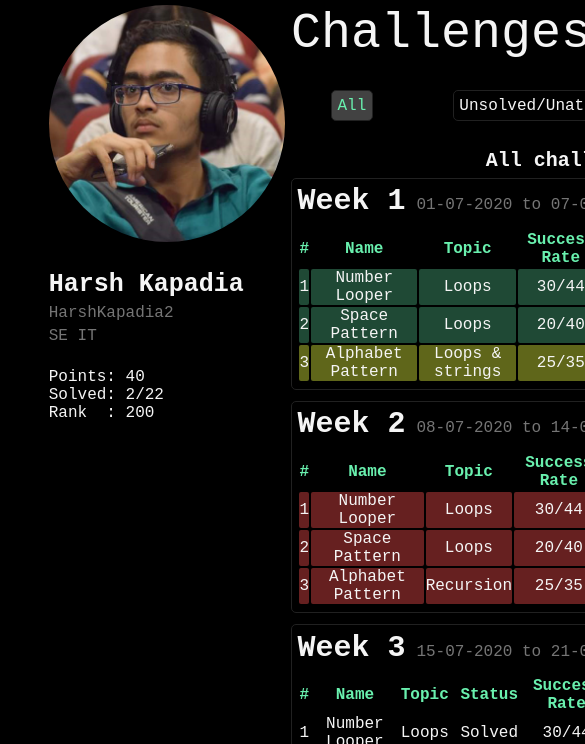
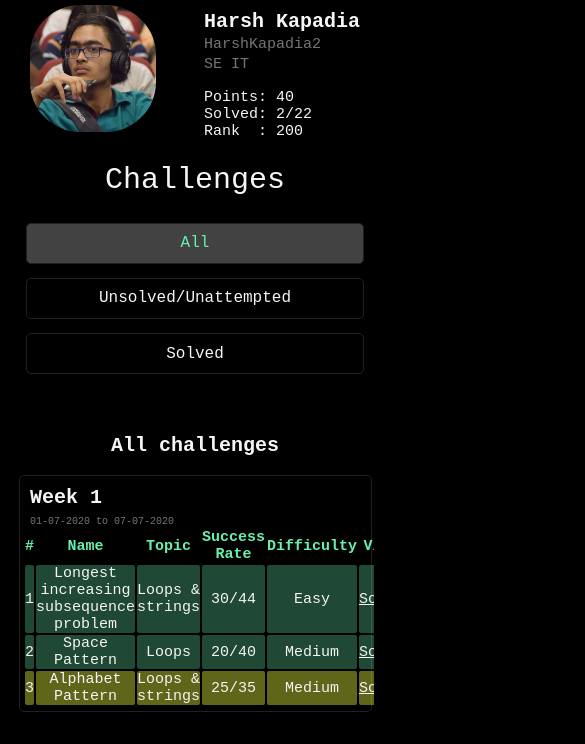
Before and after one commit to HarshKapadia2/sample-challenges-page, a plain HTML site: page index.html in a window 390 px wide. Shown: the part 87-831 px from the top of the page, 585 px wide, since content can reach past the window. Drawn offline with Linux system fonts and the light colour scheme; a web font is replaced by a local one.

Commit message:
:sparkles: feat: `main` section is responsive

```diff
--- a/index.html
+++ b/index.html
@@ -67,6 +67,7 @@
                     <img src="./static/img/harsh_kapadia_pic.jpg" alt="HK">
                 </div>
 
+                <div class="account-details">
                     <div class="name">Harsh Kapadia</div>
                     <div class="username">HarshKapadia2</div>
                     <div class="year-branch">SE IT</div>
@@ -75,6 +76,7 @@
                         <div class="points">Points: 40</div>
                         <div class="solved">Solved: 2/22</div>
                         <div class="rank">Rank&nbsp; : 200</div>
+                    </div>
                 </div>
             </div>
 
@@ -97,6 +99,7 @@
                                 <div class="date-range">01-07-2020 to 07-07-2020</div>
                             </div>
 
+                            <div class="table-limits">
                                 <table>
                                     <tr>
                                         <th>#</th>
@@ -110,8 +113,8 @@
 
                                     <tr class="tr-solved">
                                         <td>1</td>
-                                    <td>Number Looper</td>
-                                    <td>Loops</td>
+                                        <td>Longest increasing subsequence problem</td>
+                                        <td>Loops & strings</td>
                                         <td>30/44</td>
                                         <td>Easy</td>
                                         <td><a href="#">Solve</a></td>
@@ -139,6 +142,7 @@
                                     </tr>
                                 </table>
                             </div>
+                        </div>
 
                         <div class="week">
                             <div class="week-info">
@@ -146,6 +150,7 @@
                                 <div class="date-range">08-07-2020 to 14-07-2020</div>
                             </div>
 
+                            <div class="table-limits">
                                 <table>
                                     <tr>
                                         <th>#</th>
@@ -188,6 +193,7 @@
                                     </tr>
                                 </table>
                             </div>
+                        </div>
 
                         <div class="week">
                             <div class="week-info">
@@ -195,6 +201,7 @@
                                 <div class="date-range">15-07-2020 to 21-07-2020</div>
                             </div>
 
+                            <div class="table-limits">
                                 <table>
                                     <tr>
                                         <th>#</th>
@@ -241,6 +248,7 @@
                                     </tr>
                                 </table>
                             </div>
+                        </div>
 
                         <div class="week">
                             <div class="week-info">
@@ -248,6 +256,7 @@
                                 <div class="date-range">22-07-2020 to 28-07-2020</div>
                             </div>
 
+                            <div class="table-limits">
                                 <table>
                                     <tr>
                                         <th>#</th>
@@ -295,6 +304,7 @@
                                 </table>
                             </div>
                         </div>
+                    </div>
 
                     <div class="challenges-container-unsolved">
                         <div class="challenge-type-title">Unsolved/unattempted challenges</div>
@@ -305,6 +315,7 @@
                                 <div class="date-range">01-07-2020 to 07-07-2020</div>
                             </div>
 
+                            <div class="table-limits">
                                 <table>
                                     <tr>
                                         <th>#</th>
@@ -327,6 +338,7 @@
                                     </tr>
                                 </table>
                             </div>
+                        </div>
 
                         <div class="week">
                             <div class="week-info">
@@ -334,6 +346,7 @@
                                 <div class="date-range">08-07-2020 to 14-07-2020</div>
                             </div>
 
+                            <div class="table-limits">
                                 <table>
                                     <tr>
                                         <th>#</th>
@@ -376,6 +389,7 @@
                                     </tr>
                                 </table>
                             </div>
+                        </div>
 
                         <div class="week">
                             <div class="week-info">
@@ -383,6 +397,7 @@
                                 <div class="date-range">15-07-2020 to 21-07-2020</div>
                             </div>
 
+                            <div class="table-limits">
                                 <table>
                                     <tr>
                                         <th>#</th>
@@ -407,6 +422,7 @@
                                     </tr>
                                 </table>
                             </div>
+                        </div>
 
                         <div class="week">
                             <div class="week-info">
@@ -414,6 +430,7 @@
                                 <div class="date-range">22-07-2020 to 28-07-2020</div>
                             </div>
 
+                            <div class="table-limits">
                                 <table>
                                     <tr>
                                         <th>#</th>
@@ -461,6 +478,7 @@
                                 </table>
                             </div>
                         </div>
+                    </div>
 
                     <div class="challenges-container-solved">
                         <div class="challenge-type-title">Solved challenges</div>
@@ -471,6 +489,7 @@
                                 <div class="date-range">01-07-2020 to 07-07-2020</div>
                             </div>
 
+                            <div class="table-limits">
                                 <table>
                                     <tr>
                                         <th>#</th>
@@ -484,8 +503,8 @@
 
                                     <tr class="tr-solved">
                                         <td>1</td>
-                                    <td>Number Looper</td>
-                                    <td>Loops</td>
+                                        <td>Longest increasing subsequence problem</td>
+                                        <td>Loops & strings</td>
                                         <td>30/44</td>
                                         <td>Easy</td>
                                         <td><a href="#">Solve</a></td>
@@ -503,6 +522,7 @@
                                     </tr>
                                 </table>
                             </div>
+                        </div>
 
                         <div class="week">
                             <div class="week-info">
@@ -510,6 +530,7 @@
                                 <div class="date-range">08-07-2020 to 14-07-2020</div>
                             </div>
 
+                            <div class="table-limits">
                                 <table>
                                     <tr>
                                         <th>#</th>
@@ -522,6 +543,7 @@
                                     </tr>
                                 </table>
                             </div>
+                        </div>
 
                         <div class="week">
                             <div class="week-info">
@@ -529,6 +551,7 @@
                                 <div class="date-range">15-07-2020 to 21-07-2020</div>
                             </div>
 
+                            <div class="table-limits">
                                 <table>
                                     <tr>
                                         <th>#</th>
@@ -564,6 +587,7 @@
                                     </tr>
                                 </table>
                             </div>
+                        </div>
 
                         <div class="week">
                             <div class="week-info">
@@ -571,6 +595,7 @@
                                 <div class="date-range">22-07-2020 to 28-07-2020</div>
                             </div>
 
+                            <div class="table-limits">
                                 <table>
                                     <tr>
                                         <th>#</th>
@@ -583,6 +608,7 @@
                                         <th>Editorial</th>
                                     </tr>
                                 </table>
+                            </div>
                         </div>
                     </div>
                 </div>
--- a/static/css/main.css
+++ b/static/css/main.css
@@ -163,3 +163,130 @@ td
     color: #69f0ae;
     background-color: #424242;
 }
+
+
+/* Media queries */
+
+@media screen and (max-width: 1295px)
+{
+    main
+    {
+        width: 95%;
+        margin: auto;
+    }
+}
+
+@media screen and (max-width: 1024px)
+{
+    main
+    {
+        flex-direction: column;
+    }
+
+    .left-panel
+    {
+        flex-direction: row;
+        justify-content: space-around;
+    }
+
+    .account-details
+    {
+        display: flex;
+        flex-direction: column;
+        justify-content: center;
+        padding-left: 2%;
+    }
+
+    .right-panel
+    {
+        padding-left: 0;
+        display: flex;
+        flex-direction: column;
+        align-items: center;
+    }
+}
+
+@media screen and (max-width: 500px)
+{
+    .account-img
+    {
+        display: flex;
+        align-items: center;
+    }
+
+    .account-img img
+    {
+        height: 15vh;
+        border-radius: 50px;
+    }
+
+    .name
+    {
+        font-size: 20px;
+    }
+
+    .username, .year-branch, .stats
+    {
+        font-size: 15px;
+    }
+
+    .right-panel
+    {
+        padding-top: 5%;
+    }
+
+    .title
+    {
+        font-size: 30px;
+    }
+
+    .challenge-type
+    {
+        flex-direction: column;
+    }
+
+    .all, .unsolved, .completed
+    {
+        margin: 2%;
+        padding: 3% 6%;
+    }
+
+    .challenge-type-title
+    {
+        padding-top: 10%;
+        padding-bottom: 5%;
+        text-align: center;
+    }
+
+    .week
+    {
+        margin-bottom: 10%;
+    }
+
+    .week-info
+    {
+        flex-direction: column;
+    }
+
+    .week-number
+    {
+        font-size: 20px;
+        padding: 2%;
+    }
+
+    .date-range
+    {
+        font-size: 10px;
+    }
+
+    .table-limits
+    {
+        width: 90vw;
+        overflow: auto;
+    }
+
+    tr
+    {
+        font-size: 15px;
+    }
+}
```
Lines whose indentation alone changed are shown as unchanged.
